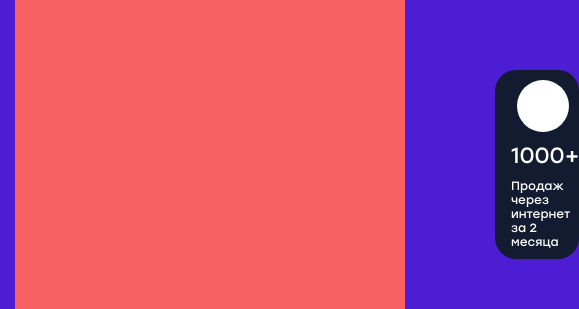
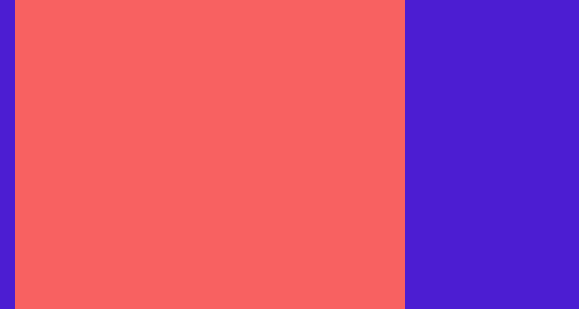
Before and after one commit to rashrisalat/website-development, a plain HTML site: page index.html in a window 390 px wide. Shown: the part 862-1171 px from the top of the page, 579 px wide, since content can reach past the window. Drawn offline with Linux system fonts and the light colour scheme.

Commit message:
Удаление блока

```diff
--- a/media.css
+++ b/media.css
@@ -117,10 +117,7 @@
         flex-direction: column;
     }
     .grey-block.sales{
-        display: flex;
-        flex-direction: row;
-        padding: 10px 0;
-        flex-wrap: wrap;
+        display:none;
     }
     .graphics{
         position: static;
```
